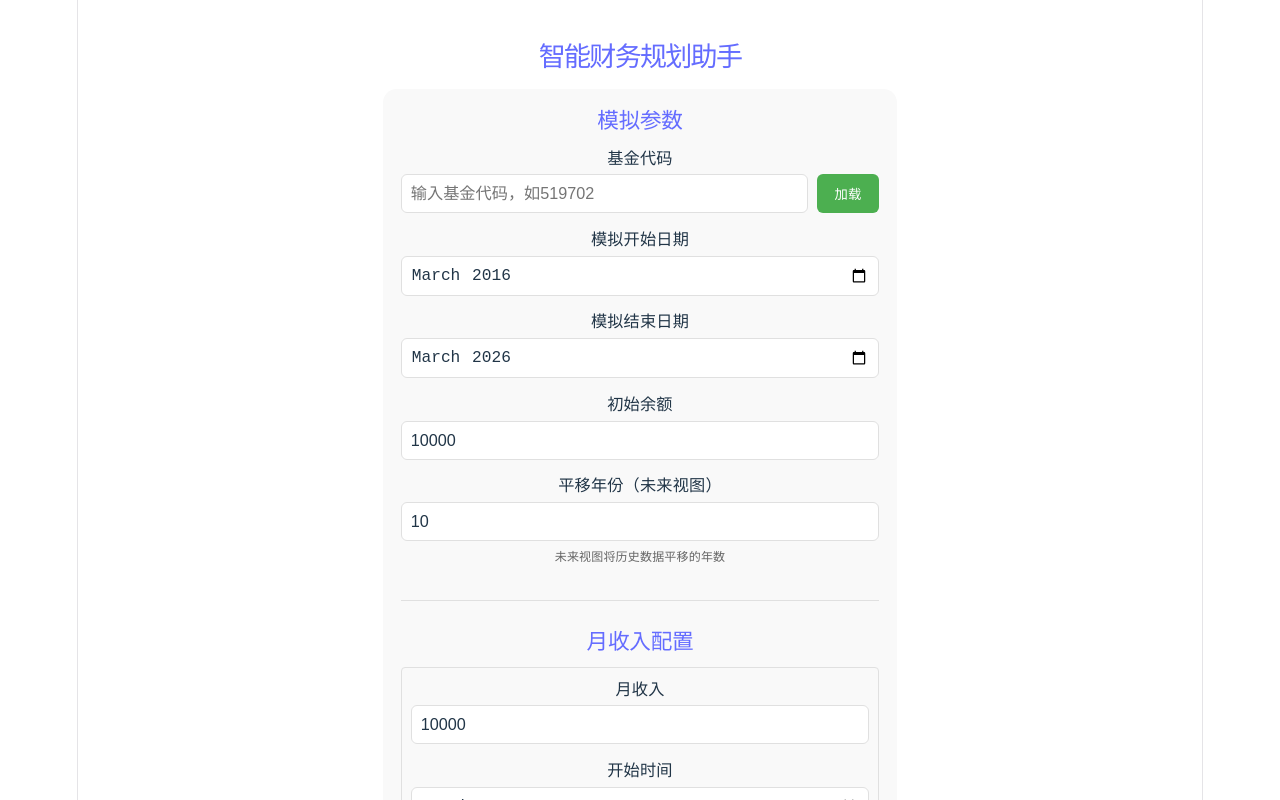
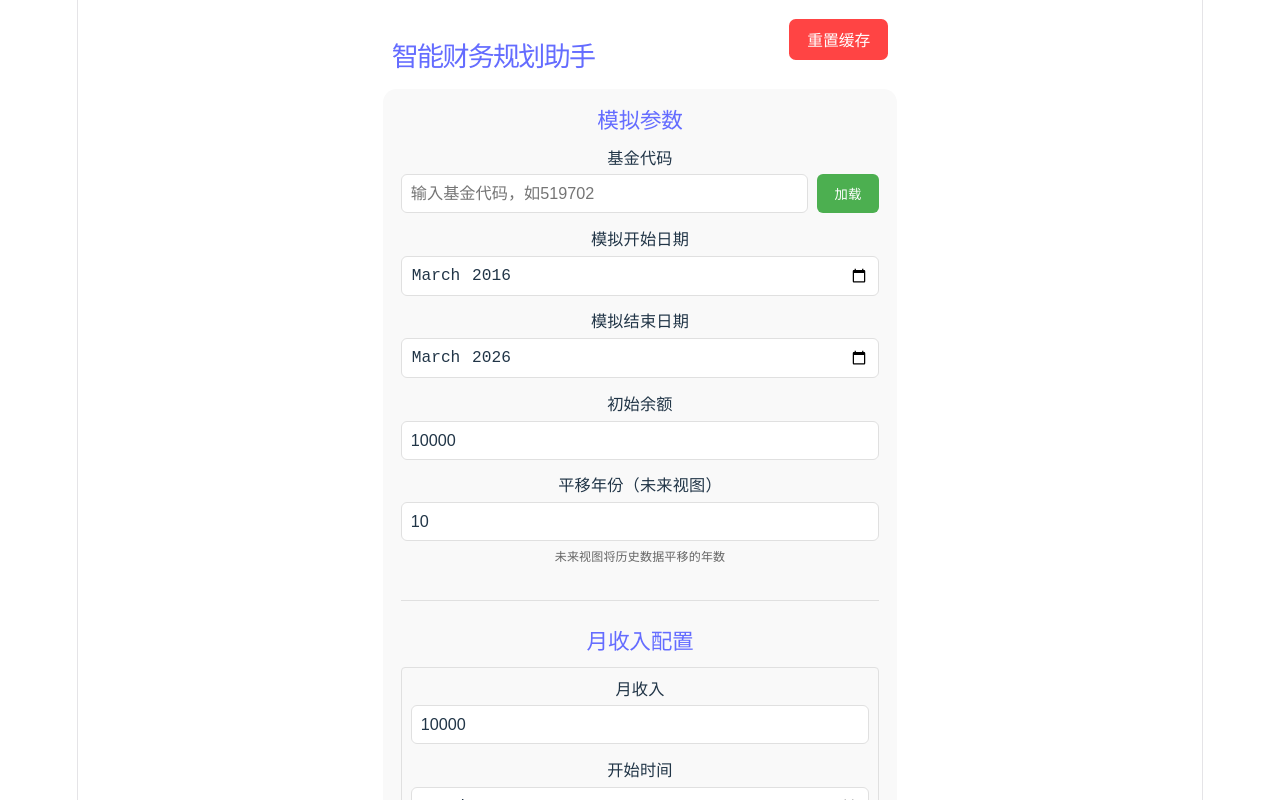
Before and after one commit to qijian-deep/smart-financial-steward, a React (Vite) app: page / in a window 1280 px wide. Shown: the top 800 px of the page. Built offline with nearby package versions, Linux system fonts and the light colour scheme.

Commit message:
refactor: 移除调试日志并优化状态管理
移除多个文件中的调试console.log语句
重构App组件状态管理，使用本地状态替代forceUpdate
添加重置缓存功能按钮及相关样式

```diff
--- a/src/App.css
+++ b/src/App.css
@@ -13,8 +13,31 @@ h1 {
   font-size: 1.5em;
   line-height: 1.1;
   text-align: center;
+  margin-bottom: 0;
+  color: #646cff;
+}
+
+.app-header {
+  display: flex;
+  justify-content: space-between;
+  align-items: center;
   margin-bottom: 1rem;
-  color: #646cff;
+  padding: 0 0.5rem;
+}
+
+.reset-cache-btn {
+  padding: 0.5rem 1rem;
+  font-size: 0.875rem;
+  background-color: #ff4444;
+  color: white;
+  border: none;
+  border-radius: 0.375rem;
+  cursor: pointer;
+  transition: background-color 0.2s;
+}
+
+.reset-cache-btn:hover {
+  background-color: #cc0000;
 }
 
 .container {
--- a/src/App.tsx
+++ b/src/App.tsx
@@ -58,7 +58,16 @@ function App() {
 
   // 模拟结果状态
   const [simulationResult, setSimulationResult] = useState<SimulationResult | null>(null)
-  const [, forceUpdate] = useState({})
+
+  // 本地状态，用于强制重新渲染 InputSection
+  const [localFundConfigs, setLocalFundConfigs] = useState<FundConfig[]>([])
+  const [localMonthlyIncomes, setLocalMonthlyIncomes] = useState<MonthlyIncome[]>([])
+  const [localMonthlyExpenses, setLocalMonthlyExpenses] = useState<number>(5000)
+  const [localYearExtExpenses, setLocalYearExtExpenses] = useState<number[]>([])
+  const [localDepositAllocations, setLocalDepositAllocations] = useState<DepositAllocation[]>([])
+  const [localInitialBalance, setLocalInitialBalance] = useState<number>(10000)
+  const [localMockStartDate, setLocalMockStartDate] = useState<string>('2016-03')
+  const [localMockEndDate, setLocalMockEndDate] = useState<string>('2026-03')
 
   // 模拟参数状态
   const [simulationParams, setSimulationParams] = useState<SimulationParams>({
@@ -92,16 +101,20 @@ function App() {
         // 初始化 simulationEngine 的默认日期
         simulationEngine.setMockStartDate('2016-03')
         simulationEngine.setMockEndDate('2026-03')
+        setLocalMockStartDate('2016-03')
+        setLocalMockEndDate('2026-03')
         // 初始化默认月收入
         simulationEngine.setMonthlyIncomes([{ income: 10000, startDate: '2016-03', endDate: '2026-03' }])
+        setLocalMonthlyIncomes([{ income: 10000, startDate: '2016-03', endDate: '2026-03' }])
         // 初始化默认月支出
         simulationEngine.setMonthlyExpenses(5000)
+        setLocalMonthlyExpenses(5000)
         // 初始化默认初始余额
         simulationEngine.setInitialBalance(10000)
+        setLocalInitialBalance(10000)
       }
 
       hasLoadedFromStorage.current = true
-      forceUpdate({})
     }
 
     // 订阅模拟引擎的结果变化
@@ -116,13 +129,14 @@ function App() {
       if (funds.length > 0 && simulationEngine.getFundConfigs().length === 0) {
         const startDate = simulationEngine.getMockStartDate() || '2016-03'
         const endDate = simulationEngine.getMockEndDate() || '2026-03'
-        simulationEngine.setFundConfigs([{
+        const newConfig = {
           fundCode: funds[0].code,
           investmentAmount: 5000,
           startDate,
           endDate
-        }])
-        forceUpdate({})
+        }
+        simulationEngine.setFundConfigs([newConfig])
+        setLocalFundConfigs([newConfig])
       }
     })
 
@@ -191,46 +205,77 @@ function App() {
   // 设置器方法
   const setFundConfigs = useCallback((configs: FundConfig[]) => {
     simulationEngine.setFundConfigs(configs)
-    forceUpdate({})
+    setLocalFundConfigs(configs)
     saveToLocalStorage()
   }, [saveToLocalStorage])
 
   const setMonthlyIncomes = useCallback((incomes: MonthlyIncome[]) => {
     simulationEngine.setMonthlyIncomes(incomes)
-    forceUpdate({})
+    setLocalMonthlyIncomes(incomes)
     saveToLocalStorage()
   }, [saveToLocalStorage])
 
   const setMonthlyExpenses = useCallback((value: number) => {
     simulationEngine.setMonthlyExpenses(value)
-    forceUpdate({})
+    setLocalMonthlyExpenses(value)
     saveToLocalStorage()
   }, [saveToLocalStorage])
 
   const setYearExtExpenses = useCallback((expenses: number[]) => {
     simulationEngine.setYearExtExpenses(expenses)
-    forceUpdate({})
+    setLocalYearExtExpenses(expenses)
     saveToLocalStorage()
   }, [saveToLocalStorage])
 
   const setDepositAllocations = useCallback((allocations: DepositAllocation[]) => {
     simulationEngine.setDepositAllocations(allocations)
-    forceUpdate({})
+    setLocalDepositAllocations(allocations)
     saveToLocalStorage()
   }, [saveToLocalStorage])
 
   const setInitialBalance = useCallback((value: number) => {
     simulationEngine.setInitialBalance(value)
-    forceUpdate({})
+    setLocalInitialBalance(value)
     saveToLocalStorage()
   }, [saveToLocalStorage])
 
   const setMockDateRange = useCallback((startDate: string, endDate: string) => {
     simulationEngine.setMockStartDate(startDate)
     simulationEngine.setMockEndDate(endDate)
-    forceUpdate({})
+    setLocalMockStartDate(startDate)
+    setLocalMockEndDate(endDate)
     saveToLocalStorage()
   }, [saveToLocalStorage])
+
+  // 重置所有缓存
+  const resetCache = useCallback(() => {
+    // 删除 localStorage 中的缓存
+    localStorage.removeItem('smart_financial_steward_fund_codes')
+    localStorage.removeItem('smartFinancialSteward_inputData')
+    localStorage.removeItem('smartfinancialsteward_fund_config_presets')
+
+    // 重置 simulationEngine
+    simulationEngine.setFundConfigs([])
+    simulationEngine.setMonthlyIncomes([{ income: 10000, startDate: '2016-03', endDate: '2026-03' }])
+    simulationEngine.setMonthlyExpenses(5000)
+    simulationEngine.setYearExtExpenses([])
+    simulationEngine.setDepositAllocations([])
+    simulationEngine.setInitialBalance(10000)
+    simulationEngine.setMockStartDate('2016-03')
+    simulationEngine.setMockEndDate('2026-03')
+
+    // 重置本地状态
+    setLocalFundConfigs([])
+    setLocalMonthlyIncomes([{ income: 10000, startDate: '2016-03', endDate: '2026-03' }])
+    setLocalMonthlyExpenses(5000)
+    setLocalYearExtExpenses([])
+    setLocalDepositAllocations([])
+    setLocalInitialBalance(10000)
+    setLocalMockStartDate('2016-03')
+    setLocalMockEndDate('2026-03')
+
+    alert('缓存已重置')
+  }, [])
 
   // 触发计算
   const triggerCalculation = useCallback(() => {
@@ -258,19 +303,16 @@ function App() {
 
   // 收入分段（用于显示）
   const incomeSegments = useMemo<IncomeSegment[]>(() => {
-    const data = getSimulationData()
-    if (data.monthlyIncomes.length === 0) return []
+    if (localMonthlyIncomes.length === 0) return []
 
-    return data.monthlyIncomes.map((income, index) => ({
+    return localMonthlyIncomes.map((income, index) => ({
       id: index,
       name: `收入阶段 ${index + 1}`,
       startDate: income.startDate,
       endDate: income.endDate,
       monthlyIncome: income.income
     }))
-  }, [simulationResult])
-
-  const data = getSimulationData()
+  }, [localMonthlyIncomes])
 
   // 默认数据
   const defaultData = {
@@ -285,19 +327,24 @@ function App() {
   }
 
   const renderData = {
-    fundConfigs: data.fundConfigs.length > 0 ? data.fundConfigs : defaultData.fundConfigs,
-    monthlyIncomes: data.monthlyIncomes.length > 0 ? data.monthlyIncomes : defaultData.monthlyIncomes,
-    monthlyExpenses: data.monthlyExpenses ?? defaultData.monthlyExpenses,
-    yearExtExpenses: data.yearExtExpenses.length > 0 ? data.yearExtExpenses : defaultData.yearExtExpenses,
-    depositAllocations: data.depositAllocations.length > 0 ? data.depositAllocations : defaultData.depositAllocations,
-    initialBalance: data.initialBalance,
-    mockStartDate: data.mockStartDate || defaultData.mockStartDate,
-    mockEndDate: data.mockEndDate || defaultData.mockEndDate
+    fundConfigs: localFundConfigs.length > 0 ? localFundConfigs : defaultData.fundConfigs,
+    monthlyIncomes: localMonthlyIncomes.length > 0 ? localMonthlyIncomes : defaultData.monthlyIncomes,
+    monthlyExpenses: localMonthlyExpenses ?? defaultData.monthlyExpenses,
+    yearExtExpenses: localYearExtExpenses.length > 0 ? localYearExtExpenses : defaultData.yearExtExpenses,
+    depositAllocations: localDepositAllocations.length > 0 ? localDepositAllocations : defaultData.depositAllocations,
+    initialBalance: localInitialBalance,
+    mockStartDate: localMockStartDate || defaultData.mockStartDate,
+    mockEndDate: localMockEndDate || defaultData.mockEndDate
   }
 
   return (
     <div className="app">
-      <h1>智能财务规划助手</h1>
+      <div className="app-header">
+        <h1>智能财务规划助手</h1>
+        <button className="reset-cache-btn" onClick={resetCache}>
+          重置缓存
+        </button>
+      </div>
 
       <div className="container">
         <InputSection
--- a/src/components/OutputSection.tsx
+++ b/src/components/OutputSection.tsx
@@ -299,13 +299,9 @@ export function OutputSection({
           {(() => {
             // 获取最大回撤发生月份的对应收入
             const drawdownMonth = simulationResult.maxDrawdown.month
-            console.log('drawdownMonth', drawdownMonth)
-            console.log('incomeSegments', incomeSegments)
-            console.log('simulationResult.maxDrawdown', simulationResult.maxDrawdown)
             const monthIncome = incomeSegments.find(seg =>
               drawdownMonth >= seg.startDate && drawdownMonth <= seg.endDate
             )?.monthlyIncome || incomeSegments[0]?.monthlyIncome || 0
-            console.log('monthIncome', monthIncome)
             return simulationResult.maxDrawdown.amount > monthIncome && monthIncome > 0 && (
               <p className="risk-tip">
                 历史上曾亏损{(simulationResult.maxDrawdown.amount / 10000).toFixed(2)}万，相当于{Math.round(simulationResult.maxDrawdown.amount / monthIncome)}个月收入，请确认能承受
--- a/src/services/FundDataLoader.ts
+++ b/src/services/FundDataLoader.ts
@@ -128,9 +128,6 @@ class FundDataLoader {
 
           this.addLoadedFund(loadedFundData)
 
-          // console.log('monthlyData:', monthlyData)
-          // console.log('loadedFundData:', loadedFundData)
-
           resolve()
         } else {
           reject(new Error('未找到基金数据'))
--- a/src/services/SimulationEngine.ts
+++ b/src/services/SimulationEngine.ts
@@ -307,7 +307,6 @@ class SimulationEngine {
         const bondFundMonthIncome = bondFundEndValue - bondFundStartValue
         bondFundIncome = bondFundMonthIncome
         updatedBondFundAssets.set(firstBondFundCode, bondFundEndValue)
-        console.log(`[债券基金收益] ${month} ${firstBondFundCode}: 月初=${bondFundStartValue.toFixed(2)}, 增长率=${bondFundGrowthRate.toFixed(4)}, 月末=${bondFundEndValue.toFixed(2)}, 收益=${bondFundMonthIncome.toFixed(2)}`)
       }
     }
 
@@ -358,10 +357,8 @@ class SimulationEngine {
             const currentBondFundValue = updatedBondFundAssets.get(firstBondFundCode) || 0
             updatedBondFundAssets.set(firstBondFundCode, currentBondFundValue + takeProfitAmount)
             takeProfitToBondFund += takeProfitAmount
-            console.log(`[止盈赎回-转入债券基金] ${month} ${fundCode} -> ${firstBondFundCode}: 收益率=${(currentReturnRate * 100).toFixed(2)}%, 达到止盈率${takeProfitRate}%, 全部赎回金额=${takeProfitAmount.toFixed(2)}, 剩余资产=0`)
           } else {
             // 没有债券基金，按1.5%年化计算收益（这里只是记录，实际收益计算在存款收益中处理）
-            console.log(`[止盈赎回-按1.5%年化计息] ${month} ${fundCode}: 收益率=${(currentReturnRate * 100).toFixed(2)}%, 达到止盈率${takeProfitRate}%, 全部赎回金额=${takeProfitAmount.toFixed(2)}, 剩余资产=0`)
           }
         } else {
           updatedFundCosts.set(fundCode, monthEndCost)
@@ -381,10 +378,7 @@ class SimulationEngine {
       const dividendIncome = monthlyDividend * shares
       totalDividendIncome += dividendIncome
 
-      // 打印分红信息（只在当月有分红时打印）
-      if (monthlyDividend > 0) {
-        console.log(`[分红] ${month} ${fundCode}: 当月分红=${monthlyDividend.toFixed(4)}, 月初净值=${startNav.toFixed(4)}, 份额=${shares.toFixed(2)}, 分红收益=${dividendIncome.toFixed(2)}, 月初资产=${monthStartAssets.toFixed(2)}`)
-      }
+
 
       updatedAssets.set(fundCode, monthEndAssets)
 
```
